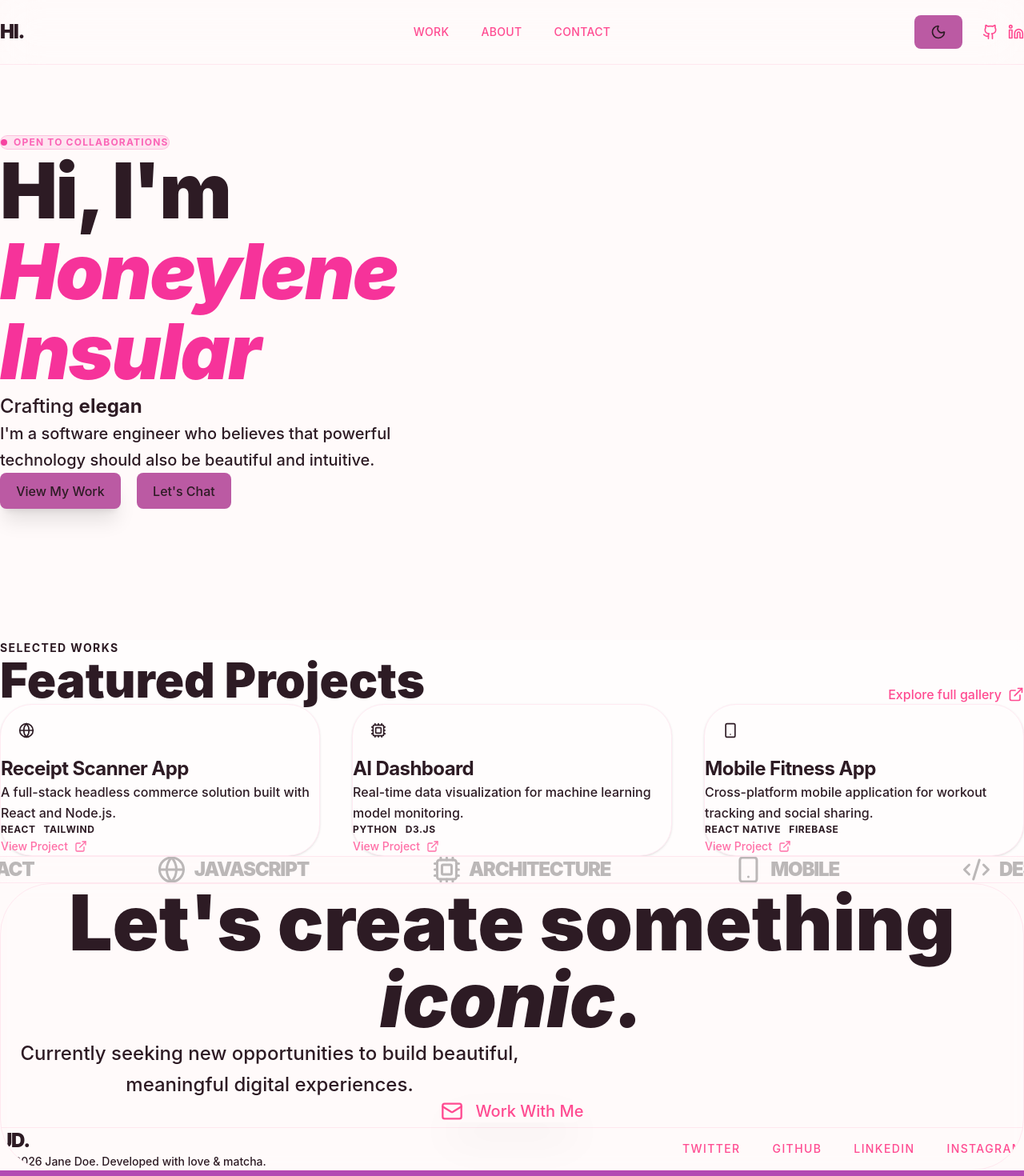
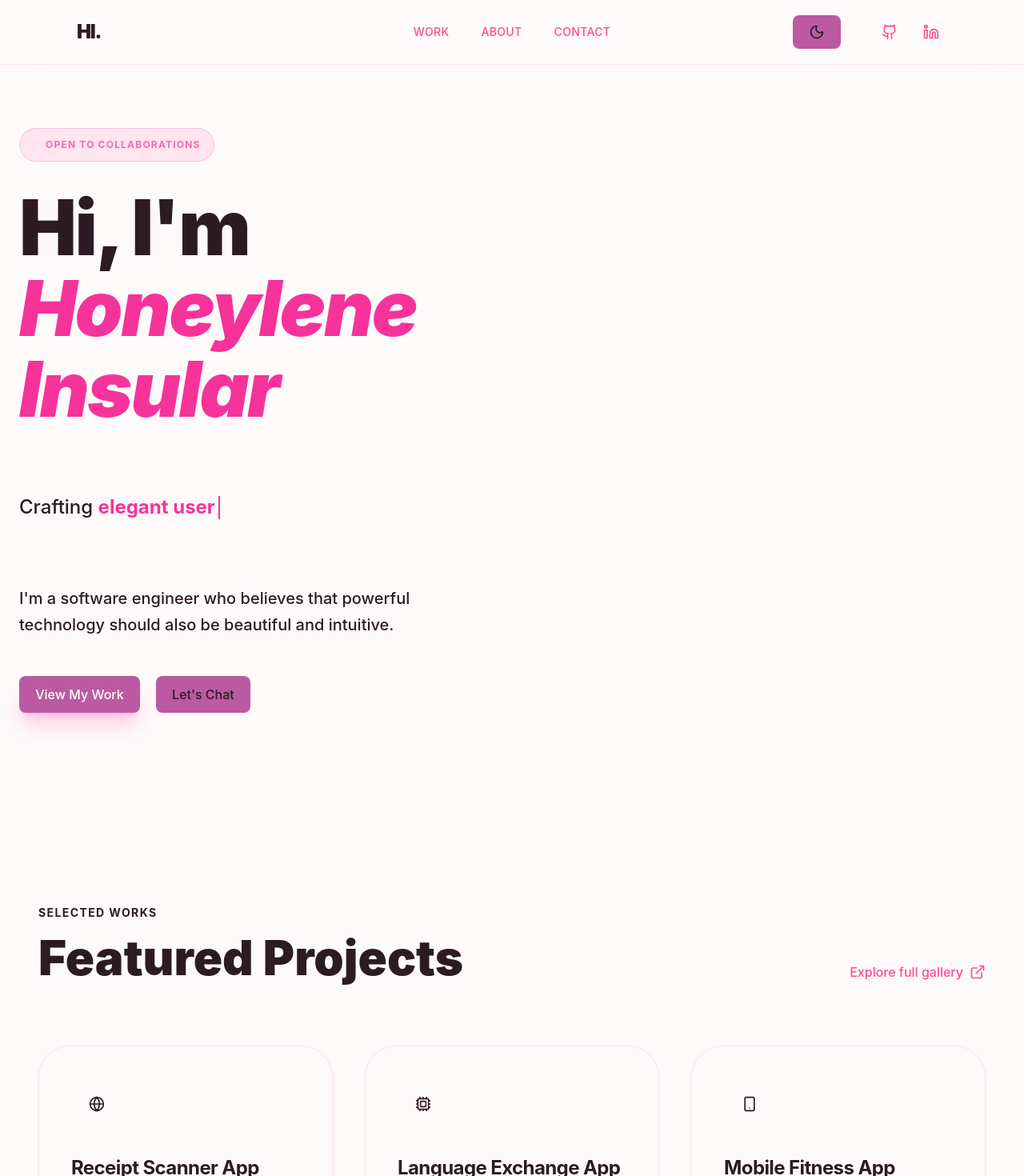
Before and after one commit to hinsular-10/mu-portfolio-2, a React (Vite) app: page / in a window 1280 px wide. Shown: the top 1470 px of the page at 80% size. Built offline with nearby package versions, Linux system fonts and the light colour scheme.

Commit message:
fixed alignment; polished ui

```diff
--- a/src/App.jsx
+++ b/src/App.jsx
@@ -19,12 +19,12 @@ function App() {
   const projects = [
     {
       title: "Receipt Scanner App",
-      description: "A full-stack headless commerce solution built with React and Node.js.",
+      description: "A full-stack headless comme0rce solution built with React and Node.js.",
       tags: ["React", "Tailwind"],
       icon: <Globe className="w-5 h-5" />
     },
     {
-      title: "AI Dashboard",
+      title: "Language Exchange App",
       description: "Real-time data visualization for machine learning model monitoring.",
       tags: ["Python", "D3.js"],
       icon: <Cpu className="w-5 h-5" />
@@ -39,7 +39,8 @@ function App() {
 
   return (
     <>
-      <div className="min-h-screen bg-background text-foreground selection:bg-primary/20 selection:text-primary-foreground">
+      <div className="min-h-screen bg-background text-foreground selection:bg-primary/20 selection:text-primary-foreground w-full">
+
         {/* Decorative Orbs */}
         <div className="fixed inset-0 overflow-hidden pointer-events-none z-0">
           <div className="absolute top-[-10%] left-[-5%] w-[40%] h-[40%] bg-primary/10 blur-[120px] rounded-full" />
@@ -48,7 +49,7 @@ function App() {
 
         {/* NavBar */}
          <nav className="fixed top-0 left-0 right-0 w-full z-50 bg-background/60 backdrop-blur-xl border-b border-border/50">
-  <div className="max-w-7xl mx-auto px-6 h-20 flex items-center justify-between relative">
+  <div className="max-w-6xl mx-auto px-8 h-20 flex items-center justify-between relative w-full">
     {/* Logo - Left */}
     <motion.div
       initial={{ opacity: 0, x: -20 }}
@@ -69,7 +70,7 @@ function App() {
     <div className="flex items-center gap-3">
       <ThemeToggle />
       <div className="h-8 w-[1px] bg-border/50 mx-2 hidden sm:block" />
-      <a href="https://github.com" target="_blank" rel="noopener noreferrer" className="p-2.5 hover:bg-primary/5 rounded-2xl transition-all">
+      <a href="https://github.com/hinsular-10" target="_blank" rel="noopener noreferrer" className="p-2.5 hover:bg-primary/5 rounded-2xl transition-all">
         <Github className="w-5 h-5" />
       </a>
       <a href="https://linkedin.com" target="_blank" rel="noopener noreferrer" className="p-2.5 hover:bg-primary/5 rounded-2xl transition-all">
@@ -89,7 +90,7 @@ function App() {
               transition={{ duration: 0.8, ease: "easeOut" }}
             >
               <div className="inline-flex items-center gap-2 py-2 px-4 rounded-full bg-pink-500/10 text-pink-400 text-xs font-bold uppercase tracking-widest mb-8 border border-pink-500/20">
-                <span className="w-2 h-2 rounded-full bg-pink-500 animate-pulse" />
+                <span className="w-2 h-6 rounded-full bg--500 animate-pulse" />
                 Open to collaborations
               </div>
 
@@ -97,7 +98,7 @@ function App() {
                 Hi, I'm <br />
                 <span className="text-pink-500 italic">Honeylene Insular</span>
               </h1>
-                <div className="text-xl md:text-2xl font-medium text-muted-foreground/80 mb-10 min-h-[1.5em] flex items-center">
+                <div className="text-xl md:text-2xl font-medium text-muted-foreground/80 mt-20 mb-20 min-h-[1.5em] flex items-center">
                   Crafting&nbsp;
                   <Typewriter
                     texts={[
@@ -106,7 +107,7 @@ function App() {
                       "modern web interfaces.",
                       "magical interactions."
                     ]}
-                    className="text-primary font-bold"
+                    className="text-pink-500 font-bold"
                     typingSpeed={60}
                     deletingSpeed={30}
                     delayBetweenTexts={3000}
@@ -116,7 +117,8 @@ function App() {
                   I'm a software engineer who believes that powerful technology should also be beautiful and intuitive.
                 </p>
                 <div className="flex flex-wrap gap-5">
-                  <button className="px-10 py-4 text-primary-foreground rounded-2xl font-bold hover:scale-[1.02] active:scale-[0.98] transition-all shadow-xl shadow-primary/30">
+
+                  <button className="px-10 py-4 bg-[#FF69B4] text-white rounded-2xl font-bold hover:bg-[#FF1493] hover:scale-[1.02] active:scale-[0.98] transition-all shadow-xl shadow-[#FF69B4]/30">
                     View My Work
                   </button>
                   <button className="px-10 py-4 bg-card text-foreground border-2 border-primary/20 rounded-2xl font-bold hover:bg-primary/5 transition-all">
@@ -131,7 +133,7 @@ function App() {
          {/* Featured Work */}
          <section
   id="work"
-  className="py-20 md:py-28 bg-white/50 dark:bg-card/30 backdrop-blur-sm px-6 md:px-12 relative overflow-hidden mb-0"
+  className="min-h-[60vh] py-20 md:py-28 bg-[]/50 dark:bg-[#1a1014]/60 backdrop-blur-sm px-6 md:px-12 relative overflow-hidden mb-0"
 >
 
       {/* <section id="work" className="py-16 bg-white/50 dark:bg-card/30 backdrop-blur-sm px-6 relative overflow-hidden"> */}
@@ -222,7 +224,7 @@ function App() {
             >
               Let's create something <span className="text-primary italic">iconic.</span>
             </motion.h2>
-            <p className="text-xl md:text-2xl text-muted-foreground/80 mb-16 max-w-2xl mx-auto font-medium leading-relaxed">
+            <p className="text-xl md:text-2xl text-muted-foreground/80 mb-16 max-w-2xl mx-auto font-medium leading-relaxed text-center">
               Currently seeking new opportunities to build beautiful, meaningful digital experiences.
             </p>
             <a
@@ -234,11 +236,11 @@ function App() {
 
             <div className="mt-32 pt-16 border-t border-primary/10 flex flex-col md:flex-row justify-between items-center gap-10">
               <div className="text-left">
-                <p className="text-2xl font-black tracking-tighter mb-2">JD<span className="text-primary">.</span></p>
-                <p className="text-sm font-medium text-muted-foreground">© 2026 Jane Doe. Developed with love & matcha.</p>
+                <p className="text-2xl font-black tracking-tighter mb-2">HI<span className="text-primary">.</span></p>
+                <p className="text-sm font-medium text-muted-foreground">© 2026 Honeylene Insular. Developed with love & coffee.</p>
               </div>
               <div className="flex gap-10">
-                {['Twitter', 'GitHub', 'LinkedIn', 'Instagram'].map(social => (
+                {['GitHub', 'LinkedIn', 'Medium'].map(social => (
                   <a key={social} href="#" className="text-sm font-bold uppercase tracking-widest hover:text-primary transition-colors">{social}</a>
                 ))}
               </div>
--- /dev/null
+++ b/src/components/ui/Buttons.tsx
@@ -0,0 +1,58 @@
+import * as React from "react";
+import { Slot } from "@radix-ui/react-slot";
+import { cva, type VariantProps } from "class-variance-authority";
+
+import { cn } from "./utils";
+
+const buttonVariants = cva(
+  "inline-flex items-center justify-center gap-2 whitespace-nowrap rounded-md text-sm font-medium transition-all disabled:pointer-events-none disabled:opacity-50 [&_svg]:pointer-events-none [&_svg:not([class*='size-'])]:size-4 shrink-0 [&_svg]:shrink-0 outline-none focus-visible:border-ring focus-visible:ring-ring/50 focus-visible:ring-[3px] aria-invalid:ring-destructive/20 dark:aria-invalid:ring-destructive/40 aria-invalid:border-destructive",
+  {
+    variants: {
+      variant: {
+        default: "bg-primary text-primary-foreground hover:bg-primary/90",
+        destructive:
+          "bg-destructive text-white hover:bg-destructive/90 focus-visible:ring-destructive/20 dark:focus-visible:ring-destructive/40 dark:bg-destructive/60",
+        outline:
+          "border bg-background text-foreground hover:bg-accent hover:text-accent-foreground dark:bg-input/30 dark:border-input dark:hover:bg-input/50",
+        secondary:
+          "bg-secondary text-secondary-foreground hover:bg-secondary/80",
+        ghost:
+          "hover:bg-accent hover:text-accent-foreground dark:hover:bg-accent/50",
+        link: "text-primary underline-offset-4 hover:underline",
+      },
+      size: {
+        default: "h-9 px-4 py-2 has-[>svg]:px-3",
+        sm: "h-8 rounded-md gap-1.5 px-3 has-[>svg]:px-2.5",
+        lg: "h-10 rounded-md px-6 has-[>svg]:px-4",
+        icon: "size-9 rounded-md",
+      },
+    },
+    defaultVariants: {
+      variant: "default",
+      size: "default",
+    },
+  },
+);
+
+function Button({
+  className,
+  variant,
+  size,
+  asChild = false,
+  ...props
+}: React.ComponentProps<"button"> &
+  VariantProps<typeof buttonVariants> & {
+    asChild?: boolean;
+  }) {
+  const Comp = asChild ? Slot : "button";
+
+  return (
+    <Comp
+      data-slot="button"
+      className={cn(buttonVariants({ variant, size, className }))}
+      {...props}
+    />
+  );
+}
+
+export { Button, buttonVariants };
--- a/src/styles/index.css
+++ b/src/styles/index.css
@@ -4,11 +4,11 @@
 @tailwind components;
 @tailwind utilities;
 
-* {
+/* * {
   margin: 0;
   padding: 0;
   box-sizing: border-box;
-}
+} */
 
 body {
   font-family: -apple-system, BlinkMacSystemFont, 'Segoe UI', 'Roboto', 'Oxygen',
@@ -42,14 +42,22 @@ a:hover {
   color: #ff64ea;
 }
 
-body {
+/* body {
   margin: 0;
   display: flex;
   place-items: center;
   min-width: 320px;
   min-height: 100vh;
-}
+} */
 
+/* body {
+  margin: 0;
+  min-width: 320px;
+  min-height: 100vh;
+  font-family: system-ui, Avenir, Helvetica, Arial, sans-serif;
+  -webkit-font-smoothing: antialiased;
+  -moz-osx-font-smoothing: grayscale;
+} */
 /* h1 {
   font-size: 3.2em;
   line-height: 1.1;
@@ -62,7 +70,7 @@ button {
   font-size: 1em;
   font-weight: 500;
   font-family: inherit;
-  background-color: primary;
+  /* background-color: primary; */
   cursor: pointer;
   transition: border-color 0.25s;
 }
@@ -76,11 +84,11 @@ button:focus-visible {
 
 @media (prefers-color-scheme: light) {
    :root {
-    color: #213547;
+    color: #FF69B4;
     background-color: #b34ab3;
   }
    a:hover {
-    color: #747bff;
+    color: #310062;
   }
    button {
     background-color: #bb5aa3;
```
